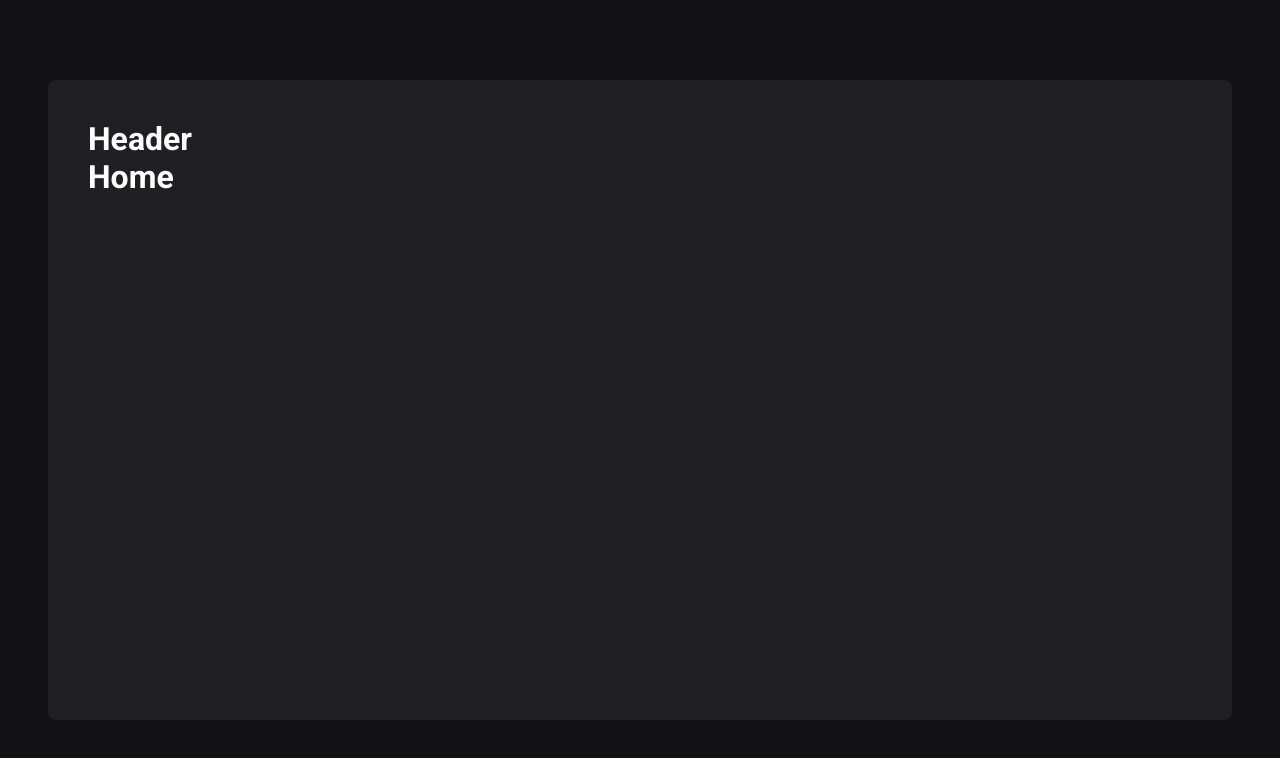
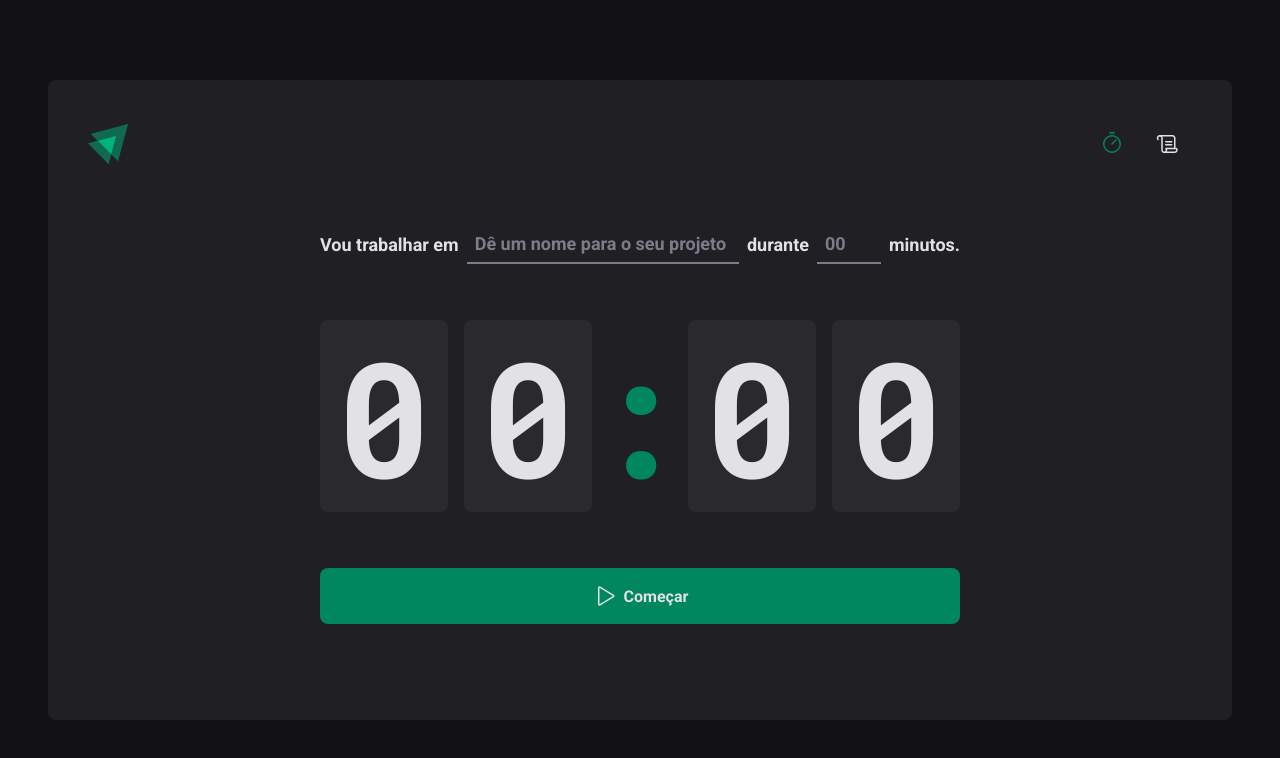
Before and after one commit to under-sin/ignite-timer, a React (Vite) app: page / in a window 1280 px wide. Shown: the top 758 px of the page. Built offline with nearby package versions, Linux system fonts and the light colour scheme.

Commit message:
style: finalizando estilização da home

```diff
--- a/package.json
+++ b/package.json
@@ -1,5 +1,5 @@
 {
-  "name": "vite-react-typescript-starter",
+  "name": "ignite-timer",
   "private": true,
   "version": "0.0.0",
   "type": "module",
@@ -25,5 +25,7 @@
     "eslint": "^8.20.0",
     "typescript": "^4.6.4",
     "vite": "^3.0.0"
-  }
+  },
+  "keywords": [],
+  "description": ""
 }
--- a/src/components/Header.tsx
+++ /dev/null
@@ -1,3 +0,0 @@
-export function Header() {
-  return <h1>Header</h1>;
-}
--- /dev/null
+++ b/src/components/Header/index.tsx
@@ -0,0 +1,20 @@
+import { HeaderContainer } from "./styles";
+import LogoIgnite from "../../assets/logo-ignite-timer.svg";
+import { Scroll, Timer } from "phosphor-react";
+import { NavLink } from "react-router-dom";
+
+export function Header() {
+  return (
+    <HeaderContainer>
+      <img src={LogoIgnite} alt="" />
+      <nav>
+        <NavLink to="/" title="timer">
+          <Timer size={24} />
+        </NavLink>
+        <NavLink to="/history" title="histórico">
+          <Scroll size={24} />
+        </NavLink>
+      </nav>
+    </HeaderContainer>
+  );
+}
--- /dev/null
+++ b/src/components/Header/styles.ts
@@ -0,0 +1,34 @@
+import styled from "styled-components";
+
+export const HeaderContainer = styled.header`
+  display: flex;
+  align-items: center;
+  justify-content: space-between;
+
+  nav {
+    display: flex;
+    gap: 0.5rem;
+
+    a {
+      width: 3rem;
+      height: 3rem;
+
+      display: flex;
+      justify-content: center;
+      align-items: center;
+
+      color: ${(props) => props.theme["gray-100"]};
+
+      border-top: 3px solid transparent;
+      border-bottom: 3px solid transparent;
+
+      &:hover {
+        border-bottom-color: ${(props) => props.theme["green-500"]};
+      }
+
+      &.active {
+        color: ${(props) => props.theme["green-500"]};
+      }
+    }
+  }
+`;
--- a/src/layouts/DefaultLayout/index.tsx
+++ b/src/layouts/DefaultLayout/index.tsx
@@ -1,6 +1,6 @@
-import { Outlet } from 'react-router-dom';
-import { Header } from '../../components/Header';
-import { LayoutContainer } from '../DefaultLayout/style';
+import { Outlet } from "react-router-dom";
+import { Header } from "../../components/Header/index";
+import { LayoutContainer } from "../DefaultLayout/style";
 
 export function DefaultLayout() {
   return (
--- a/src/layouts/DefaultLayout/style.ts
+++ b/src/layouts/DefaultLayout/style.ts
@@ -1,4 +1,4 @@
-import styled from 'styled-components';
+import styled from "styled-components";
 
 export const LayoutContainer = styled.div`
   max-width: 74rem;
@@ -6,7 +6,7 @@ export const LayoutContainer = styled.div`
   margin: 5rem auto;
   padding: 2.5rem;
 
-  background: ${(props) => props.theme['gray-800']};
+  background: ${(props) => props.theme["gray-800"]};
   border-radius: 8px;
 
   display: flex;
--- a/src/pages/Home.tsx
+++ /dev/null
@@ -1,3 +0,0 @@
-export function Home() {
-  return <h1>Home</h1>;
-}
--- /dev/null
+++ b/src/pages/Home/index.tsx
@@ -0,0 +1,41 @@
+import { Play } from "phosphor-react";
+import {
+  CountdownContainer,
+  FormContainer,
+  HomeContainer,
+  MinutesAmoutInput,
+  Separetor,
+  StartCountdownButton,
+  TaskInput
+} from "./styles";
+
+export function Home() {
+  return (
+    <HomeContainer>
+      <form action="">
+        <FormContainer>
+          <label htmlFor="task">Vou trabalhar em</label>
+          <TaskInput id="task" placeholder="Dê um nome para o seu projeto" />
+
+          <label htmlFor="minutesAmout">durante</label>
+          <MinutesAmoutInput type="number" id="minutesAmout" placeholder="00" />
+
+          <span>minutos.</span>
+        </FormContainer>
+
+        <CountdownContainer>
+          <span>0</span>
+          <span>0</span>
+          <Separetor>:</Separetor>
+          <span>0</span>
+          <span>0</span>
+        </CountdownContainer>
+
+        <StartCountdownButton type="submit">
+          <Play size={24} />
+          Começar
+        </StartCountdownButton>
+      </form>
+    </HomeContainer>
+  );
+}
--- /dev/null
+++ b/src/pages/Home/styles.ts
@@ -0,0 +1,111 @@
+import styled from "styled-components";
+
+export const HomeContainer = styled.main`
+  flex: 1;
+
+  display: flex;
+  flex-direction: column;
+  justify-content: center;
+  align-items: center;
+
+  form {
+    display: flex;
+    flex-direction: column;
+    align-items: center;
+    gap: 3.5rem;
+  }
+`;
+
+export const FormContainer = styled.div`
+  width: 100%;
+  display: flex;
+  justify-content: center;
+  align-items: center;
+  gap: 0.5rem;
+  font-size: 1.125rem;
+  font-weight: bold;
+  color: ${(props) => props.theme["gray-100"]};
+  flex-wrap: wrap;
+`;
+
+const BaseInput = styled.input`
+  background: transparent;
+  height: 2.5rem;
+  border: 0;
+  border-bottom: 2px solid ${(props) => props.theme["gray-500"]};
+  font-weight: bold;
+  font-size: 1.125rem;
+  padding: 0 0.5rem;
+  color: ${(props) => props.theme["gray-100"]};
+
+  &:focus {
+    box-shadow: none;
+    border-bottom-color: ${(props) => props.theme["green-500"]};
+  }
+
+  &::placeholder {
+    color: ${(props) => props.theme["gray-500"]};
+  }
+`;
+
+export const TaskInput = styled(BaseInput)`
+  flex: 1;
+`;
+
+export const MinutesAmoutInput = styled(BaseInput)`
+  width: 4rem;
+`;
+
+export const CountdownContainer = styled.div`
+  font-family: "Roboto mono", monospace;
+  font-size: 10rem;
+  line-height: 8rem;
+  color: ${(props) => props.theme["gray-100"]};
+
+  display: flex;
+  gap: 1rem;
+
+  span {
+    background: ${(props) => props.theme["gray-700"]};
+    padding: 2rem 1rem;
+    border-radius: 8px;
+  }
+`;
+
+export const Separetor = styled.div`
+  color: ${(props) => props.theme["green-500"]};
+  padding: 2rem 0;
+
+  width: 4rem;
+  overflow: hidden;
+  display: flex;
+  justify-content: center;
+`;
+
+export const StartCountdownButton = styled.button`
+  width: 100%;
+  padding: 1rem;
+  display: flex;
+  gap: 0.5rem;
+  align-items: center;
+  justify-content: center;
+  border: 0;
+  border-radius: 8px;
+  font-weight: bold;
+
+  cursor: pointer;
+
+  background: ${(props) => props.theme["green-500"]};
+  color: ${(props) => props.theme["gray-100"]};
+
+  transition: background 0.15s;
+
+  &:disabled {
+    opacity: 0.7;
+    cursor: not-allowed;
+  }
+
+  &:not(:disabled):hover {
+    background: ${(props) => props.theme["green-700"]};
+  }
+`;
--- a/src/styles/globa.ts
+++ b/src/styles/globa.ts
@@ -1,4 +1,4 @@
-import { createGlobalStyle } from 'styled-components';
+import { createGlobalStyle } from "styled-components";
 
 export const GlobalStyle = createGlobalStyle`
   * {
@@ -9,12 +9,13 @@ export const GlobalStyle = createGlobalStyle`
 
   :focus {
     outline: none;
-    box-shadow: 0 0 0 3px ${(props) => props.theme['gray-500']};
+    box-shadow: 0 0 0 3px ${(props) => props.theme["green-500"]};
   }
 
   body {
-    background: ${(props) => props.theme['gray-900']};
+    background: ${(props) => props.theme["gray-900"]};
     color: ${(props) => props.theme.white};
+    -webkit-font-smoothing: antialiased;
   }
 
   body, button, textarea, input {
```
Also changed, not shown: src/Router.tsx (+4 -4 lines), 1 other file (tests, documents, lock files or other folders).
